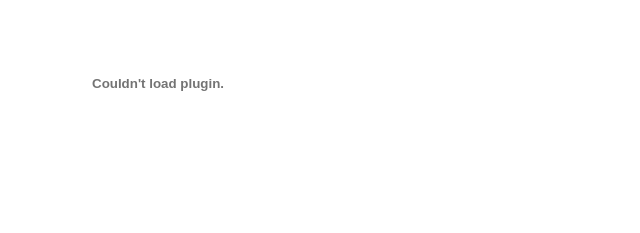
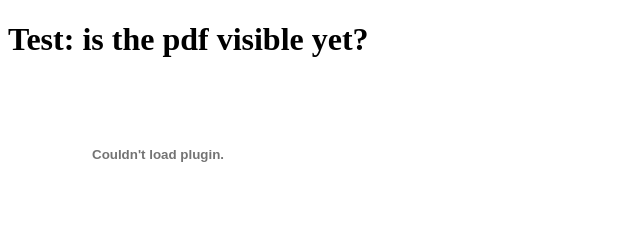
Before and after one commit to ZambottiDesign/ZambottiDesign.github.io, a plain HTML site: page index.html in a window 1280 px wide. Shown: the whole page, without its empty margins (0-640 px from the left). Drawn offline with Linux system fonts and the light colour scheme.

Commit message:
Update index.html

```diff
--- a/index.html
+++ b/index.html
@@ -1,7 +1,8 @@
 <!DOCTYPE html>
 <html>
+  <div><h1>Test: is the pdf visible yet?</h1></div>
   <div>
-<!--C:\Users\steph\OneDrive\Documents\GitHub\ZambottiDesign.github.io\web splash mockup.pdf-->
-<embed src="C:\Users\steph\OneDrive\Documents\GitHub\ZambottiDesign.github.io\web splash mockup.pdf" type="">
+<!--<embed src="C:\Users\steph\OneDrive\Documents\GitHub\ZambottiDesign.github.io\web splash mockup.pdf" type="">-->
+<object data="C:\Users\steph\OneDrive\Documents\GitHub\ZambottiDesign.github.io\web splash mockup.pdf" type="pdf"></object>
   </div>
 </html>
```
